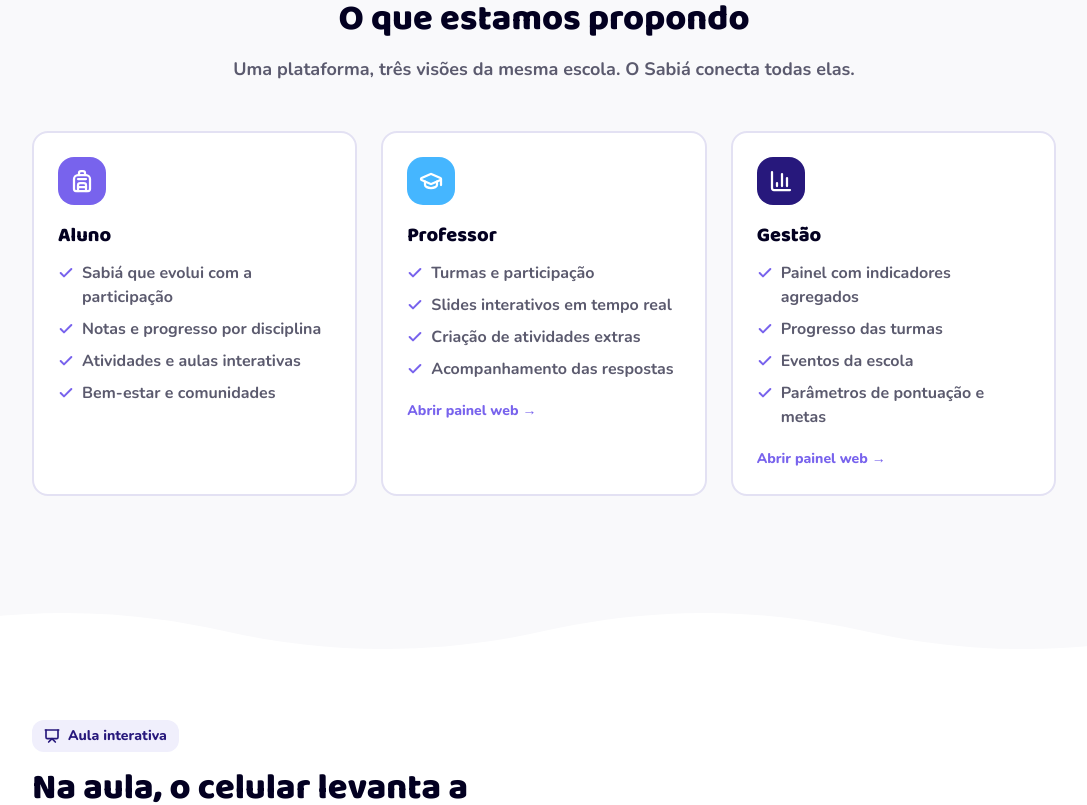
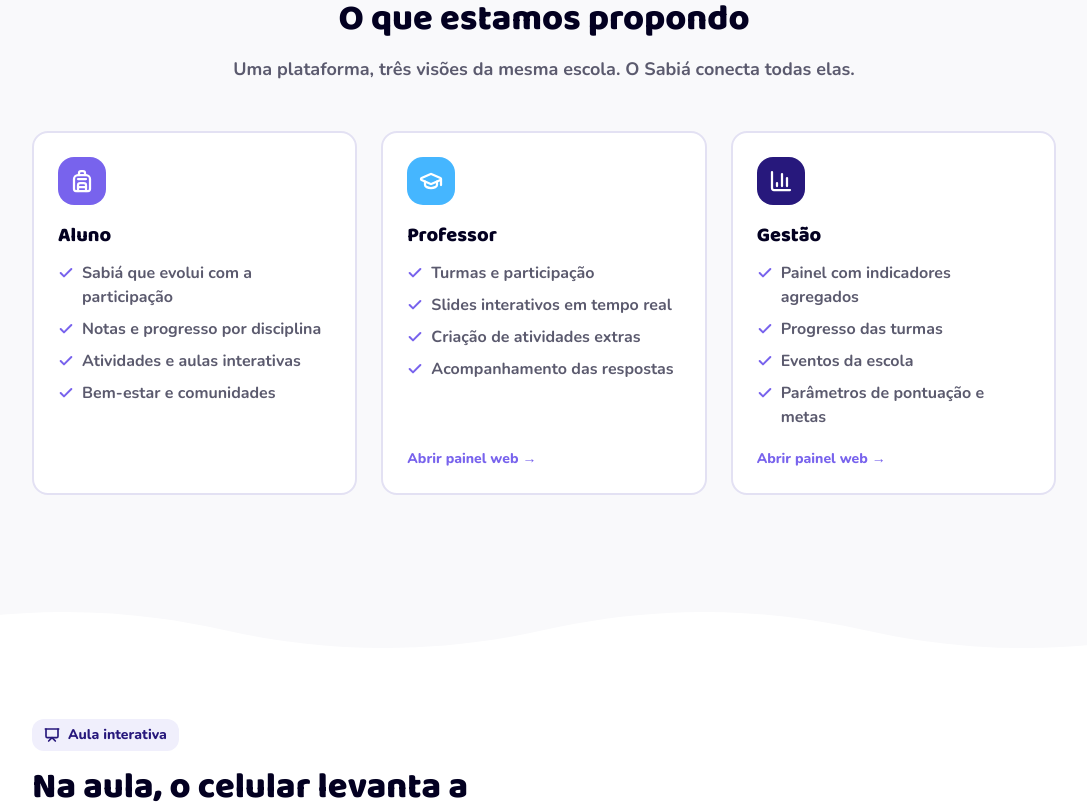
Before and after one commit to Gabriel-Richard-dev/sabiaa, a React (Vite) app in the folder landing/: page / in a window 1280 px wide. Shown: the part 3120-3925 px from the top of the page, without its empty margins (96-1183 px from the left). Built offline with nearby package versions, Linux system fonts and the light colour scheme; grey boxes are pictures that could not be loaded.

Commit message:
fix: Botões dos paineis

```diff
--- a/landing/src/App.jsx
+++ b/landing/src/App.jsx
@@ -349,7 +349,7 @@
         </Titulo>
         <div className="grid gap-6 sm:grid-cols-3">
           {PERFIS.map((p, i) => (
-            <BlurFade key={p.nome} delay={i * 0.12} className="rounded-2xl border-2 border-line bg-white p-6">
+            <BlurFade key={p.nome} delay={i * 0.12} className="flex flex-col rounded-2xl border-2 border-line bg-white p-6">
               <span className={`flex size-12 items-center justify-center rounded-2xl text-white ${p.cor}`}>
                 <p.Icone className="size-6" strokeWidth={2.25} />
               </span>
@@ -362,7 +362,7 @@
                   </li>
                 ))}
               </ul>
-              {p.nome !== 'Aluno' && <a href={p.nome === 'Professor' ? '#painel-professor' : '#painel-gestao'} className="mt-5 inline-flex items-center gap-1 text-sm font-extrabold text-violet hover:text-violet-deep">Abrir painel web <span aria-hidden>→</span></a>}
+              {p.nome !== 'Aluno' && <a href={p.nome === 'Professor' ? '#painel-professor' : '#painel-gestao'} className="mt-auto inline-flex items-center gap-1 pt-5 text-sm font-extrabold text-violet hover:text-violet-deep">Abrir painel web <span aria-hidden>→</span></a>}
             </BlurFade>
           ))}
         </div>
@@ -569,6 +569,13 @@
         <p className="font-display mx-auto mt-8 max-w-2xl text-2xl font-extrabold leading-snug sm:text-3xl">
           O celular deixa de ser uma distração quando passa a ter um propósito.
         </p>
+        <div className="mt-8 flex flex-wrap justify-center gap-3">
+          <a href="#painel-professor" className="btn-3d bg-sky text-white [--lip:var(--color-sky-dark)]">Explorar painel do professor</a>
+          <a href="#painel-gestao" className="btn-3d bg-violet text-white [--lip:var(--color-violet-dark)]">Explorar painel da gestão</a>
+        </div>
+        <a href="#topo" className="mt-8 inline-flex items-center gap-2 text-sm font-extrabold text-slate hover:text-violet">
+          ↑ Voltar ao topo
+        </a>
         <img src="/media/logo.svg" alt="Sabiaa" className="mx-auto mt-10 h-12 w-auto" />
       </footer>
     </>
--- a/landing/src/Painel.jsx
+++ b/landing/src/Painel.jsx
@@ -94,10 +94,10 @@
         </div>
       </div>
       <div className="hidden items-center gap-3 sm:flex">
-        <button type="button" className="relative rounded-xl border-2 border-line p-2.5 text-slate" aria-label="Avisos">
+        <span className="relative rounded-xl border-2 border-line p-2.5 text-slate" aria-hidden="true">
           <Bell className="size-5" />
           <span className="absolute -right-1 -top-1 size-2.5 rounded-full bg-coral" />
-        </button>
+        </span>
         <div className="flex items-center gap-2 rounded-xl bg-violet-mist px-3 py-2">
           <span className="flex size-8 items-center justify-center rounded-full bg-violet font-display font-extrabold text-white">{perfil === 'professor' ? 'M' : 'C'}</span>
           <span className="text-sm font-extrabold">{perfil === 'professor' ? 'Prof. Marcos' : 'Coordenação'}</span>
@@ -165,7 +165,7 @@
           <button type="button" onClick={() => onAba('aula')} className="mt-7 inline-flex items-center gap-2 rounded-xl bg-white px-4 py-3 font-extrabold text-violet-deep">Abrir aula <ChevronRight className="size-4" /></button>
         </section>
         <section className="rounded-2xl border-2 border-line bg-white p-6 sm:p-7">
-          <div className="flex items-center justify-between"><h2 className="font-display text-xl font-extrabold">Suas turmas</h2><button type="button" className="text-sm font-extrabold text-violet">Ver todas</button></div>
+          <div className="flex items-center justify-between"><h2 className="font-display text-xl font-extrabold">Suas turmas</h2><span className="text-sm font-extrabold text-violet">Ver todas</span></div>
           <div className="mt-6 space-y-5">{TURMAS.map((t) => <div key={t.nome}><div className="mb-2 flex items-center justify-between text-sm"><span className="font-extrabold">{t.nome} <span className="font-bold text-slate">· {t.alunos} alunos</span></span><span className="font-extrabold text-slate">{t.participacao}%</span></div><Barra valor={t.participacao} cor={t.cor} /></div>)}</div>
           <div className="mt-7 rounded-xl bg-mist p-3 text-sm font-bold text-slate"><span className="font-extrabold text-ink">Dica:</span> o 8º B está abaixo da meta de participação.</div>
         </section>
@@ -213,7 +213,7 @@
         <section className="rounded-2xl border-2 border-line bg-white p-6 sm:p-7"><div className="flex flex-wrap items-end justify-between gap-3"><div><h2 className="font-display text-xl font-extrabold">Progresso das turmas</h2><p className="mt-1 text-sm font-bold text-slate">Meta de participação: 75%</p></div><Badge cor="bg-mint-soft text-mint">Dados deste mês</Badge></div><div className="mt-7 space-y-7">{TURMAS.map((t) => <div key={t.nome}><div className="mb-2 flex items-center justify-between"><div><span className="font-extrabold">{t.nome}</span><span className="ml-2 text-sm font-bold text-slate">{t.alunos} alunos · média {t.media}</span></div><span className={`text-sm font-extrabold ${t.participacao >= 75 ? 'text-mint' : 'text-coral'}`}>{t.participacao}%</span></div><Barra valor={t.participacao} cor={t.participacao >= 75 ? 'bg-mint' : 'bg-amber'} /><div className="mt-3 flex h-12 items-end gap-2">{[58, 64, 69, t.participacao].map((v, i) => <div key={i} className="flex flex-1 flex-col items-center gap-1"><div className={`w-full max-w-12 rounded-t-md ${i === 3 ? t.cor : 'bg-violet-soft'}`} style={{ height: `${Math.max(10, v / 2)}px` }} /><span className="text-[10px] font-bold text-hare">{['Jun', 'Jul', 'Ago', 'Set'][i]}</span></div>)}</div></div>)}</div></section>
         <section className="rounded-2xl border-2 border-line bg-white p-6 sm:p-7"><h2 className="font-display text-xl font-extrabold">Bem-estar da escola</h2><p className="mt-1 text-sm font-bold text-slate">Check-ins agregados · esta semana</p><div className="mt-7 space-y-5">{[['Ótimo', 27, 'bg-mint'], ['Bem', 42, 'bg-mint'], ['Normal', 31, 'bg-amber'], ['Chateado', 14, 'bg-coral'], ['Mal', 6, 'bg-coral']].map(([label, n, cor]) => <div key={label}><div className="mb-2 flex justify-between text-sm"><span className="font-extrabold">{label}</span><span className="font-bold text-slate">{n}</span></div><Barra valor={n} max={50} cor={cor} /></div>)}</div><p className="mt-7 rounded-xl bg-mist p-3 text-xs font-bold text-slate"><ShieldCheck className="mr-1 inline size-4 text-violet" /> Dados anônimos e agregados. Não são diagnóstico.</p></section>
       </div>
-      <section className="mt-6 rounded-2xl border-2 border-line bg-white p-6 sm:p-7"><div className="flex items-center justify-between"><div><h2 className="font-display text-xl font-extrabold">Progresso dos alunos · 9º A</h2><p className="mt-1 text-sm font-bold text-slate">Visão agregada por participação</p></div><button type="button" className="hidden items-center gap-2 rounded-xl border-2 border-line px-4 py-2.5 text-sm font-extrabold text-violet sm:flex">Ver relatório <ChevronRight className="size-4" /></button></div><div className="mt-5 grid gap-x-8 gap-y-4 sm:grid-cols-2">{ALUNOS.map(([nome, xp, participacao]) => <div key={nome} className="flex items-center gap-3"><span className="flex size-9 items-center justify-center rounded-full bg-violet-soft text-sm font-extrabold text-violet-deep">{nome[0]}</span><div className="min-w-0 flex-1"><div className="mb-1 flex justify-between text-sm"><span className="truncate font-extrabold">{nome}</span><span className="font-bold text-slate">{xp}</span></div><Barra valor={participacao} cor={participacao >= 75 ? 'bg-mint' : 'bg-amber'} /></div></div>)}</div></section>
+      <section className="mt-6 rounded-2xl border-2 border-line bg-white p-6 sm:p-7"><div className="flex items-center justify-between"><div><h2 className="font-display text-xl font-extrabold">Progresso dos alunos · 9º A</h2><p className="mt-1 text-sm font-bold text-slate">Visão agregada por participação</p></div><span className="hidden items-center gap-2 rounded-xl border-2 border-line px-4 py-2.5 text-sm font-extrabold text-violet sm:flex">Ver relatório <ChevronRight className="size-4" /></span></div><div className="mt-5 grid gap-x-8 gap-y-4 sm:grid-cols-2">{ALUNOS.map(([nome, xp, participacao]) => <div key={nome} className="flex items-center gap-3"><span className="flex size-9 items-center justify-center rounded-full bg-violet-soft text-sm font-extrabold text-violet-deep">{nome[0]}</span><div className="min-w-0 flex-1"><div className="mb-1 flex justify-between text-sm"><span className="truncate font-extrabold">{nome}</span><span className="font-bold text-slate">{xp}</span></div><Barra valor={participacao} cor={participacao >= 75 ? 'bg-mint' : 'bg-amber'} /></div></div>)}</div></section>
     </>
   )
 }
--- a/landing/src/index.css
+++ b/landing/src/index.css
@@ -33,6 +33,7 @@
 
 html { scroll-behavior: smooth; }
 body { font-family: var(--font-sans); color: var(--color-ink); background: var(--color-snow); }
+button:not(:disabled) { cursor: pointer; }
 
 /* botão 3D: lip de 4px que some no :active */
 .btn-3d {
```
